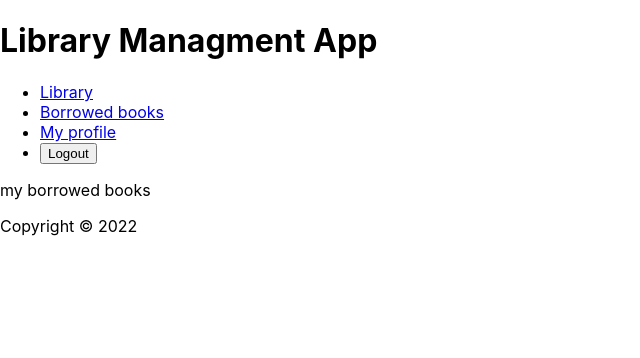
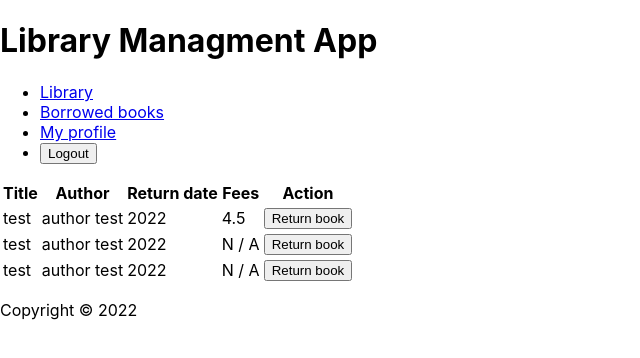
Before and after one commit to jankee1/fe-library-managment-app, a React (Create React App) app: page /user/borrowed-book in a window 1280 px wide. Shown: the top 358 px of the page, without its empty margins (0-640 px from the left). Built offline with nearby package versions, Linux system fonts and the light colour scheme.

Commit message:
Profile basic layout implemented

```diff
--- a/src/components/borrowed-books/BorrowedBooksUser.tsx
+++ b/src/components/borrowed-books/BorrowedBooksUser.tsx
@@ -1,7 +1,51 @@
+import { SingleBorrowedBookUserItem } from "./SingleBorrowedBookUserItem";
+
 export const BorrowedBooksUser = () => {
+
+    const borrowedBooks = [
+        {
+            title: "test",
+            author: "author test",
+            returnDate: "2022",
+            additionalFees: 4.5
+        },
+        {
+            title: "test",
+            author: "author test",
+            returnDate: "2022",
+        },
+        {
+            title: "test",
+            author: "author test",
+            returnDate: "2022",
+        }
+    ]
+
     return (
         <div>
-            <p>my borrowed books</p>
-        </div>
+        <table>
+        <thead>
+        <tr>
+            <th>Title</th>
+            <th>Author</th>
+            <th>Return date</th>
+            <th>Fees</th>
+            <th>Action</th>
+        </tr>
+        </thead>
+            <tbody>
+                {
+                    borrowedBooks.map(
+                        singleBorrowedBook => <SingleBorrowedBookUserItem
+                            key={Math.floor(Math.random() * (1000000 - 1 + 1)) + 1}
+                            title={singleBorrowedBook.title}
+                            author={singleBorrowedBook.author}
+                            returnDate={singleBorrowedBook.returnDate}
+                            additionalFees={singleBorrowedBook.additionalFees}
+                        />)
+                }
+            </tbody>
+        </table>
+    </div>
   );
 }
--- /dev/null
+++ b/src/components/borrowed-books/SingleBorrowedBookUserItem.tsx
@@ -0,0 +1,22 @@
+import { Button } from "../common/Button";
+
+interface SingleBorrowedBookUserItemProps {
+    title: string;
+    author: string;
+    returnDate: string;
+    additionalFees?: number
+}
+
+export const SingleBorrowedBookUserItem = (props: SingleBorrowedBookUserItemProps) => {
+    return (
+            <tr>
+                <td>{props.title}</td>
+                <td>{props.author}</td>
+                <td>{props.returnDate}</td>
+                <td>{props.additionalFees ? props.additionalFees : "N / A"}</td>
+                <td>
+                    <Button type="button" text="Return book" />
+                </td>
+            </tr>
+  );
+}
--- a/src/components/common/Button.tsx
+++ b/src/components/common/Button.tsx
@@ -1,9 +1,10 @@
 interface ButtonProps {
     text: string
+    type: "button" | "submit" | "reset"
 }
 
 export const Button = (props: ButtonProps) => {
     return (
-        <button>{props.text}</button>
+        <button type={props.type}>{props.text}</button>
     );
 }
--- a/src/components/library/SingleItemLibrary.tsx
+++ b/src/components/library/SingleItemLibrary.tsx
@@ -15,7 +15,7 @@ export const SingleItemLibrary = (props: SingleItemLibraryProps) => {
                 <td>{props.releaseDate}</td>
                 <td>{props.numberOfAvailableBooks}</td>
                 <td>
-                    {props.numberOfAvailableBooks > 0 && <Button text="Borrow" />}
+                    {props.numberOfAvailableBooks > 0 && <Button type="button" text="Borrow" />}
                 </td>
             </tr>
   );
--- a/src/components/user/Profile.tsx
+++ b/src/components/user/Profile.tsx
@@ -1,9 +1,37 @@
-import { Link, Outlet } from "react-router-dom";
+import { useState } from "react";
+import { Button } from "../common/Button";
 
 export const Profile = () => {
+
+    const user = {
+        firstName: "Test name",
+        lastName: "Lastname test",
+        email: "test@email.com",
+        userSince: "2019",
+        borrowedBooks: 5,
+        feesTotal: 20
+    }
+
+    const [firstName, setFirstName] = useState(user.firstName)
+    const [lastName, setLastName] = useState(user.lastName)
+
     return (
         <div>
-            <p>info related to user once user is logged in</p>
+            <form action="">
+                <p>Firstname</p>
+                <input type="text" name="firstName" id="" value={firstName} onChange={e => setFirstName(e.target.value)}/>
+                <p>Lastname</p>
+                <input type="text" name="lastName" id="" value={lastName} onChange={e => setLastName(e.target.value)} />
+                <p>Email</p>
+                <p>{user.email}</p>
+                <p>Registrationdate</p>
+                <p>{user.userSince}</p>
+                <p>Number of borrowed books</p>
+                <p>{user.borrowedBooks}</p>
+                <p>Total sum of fees</p>
+                <p>{user.feesTotal}</p>
+                <Button type="submit" text="Update profile" />
+            </form>
         </div>
   );
 }
--- a/src/components/user/User.tsx
+++ b/src/components/user/User.tsx
@@ -16,7 +16,7 @@ export const User = () => {
                         <Link to="profile">My profile</Link>
                     </li>
                     <li>
-                    <Button text="Logout"/>
+                        <Button type="button" text="Logout"/>
                     </li>
                 </ul>
             </nav>
```
Lines whose indentation alone changed are shown as unchanged.
